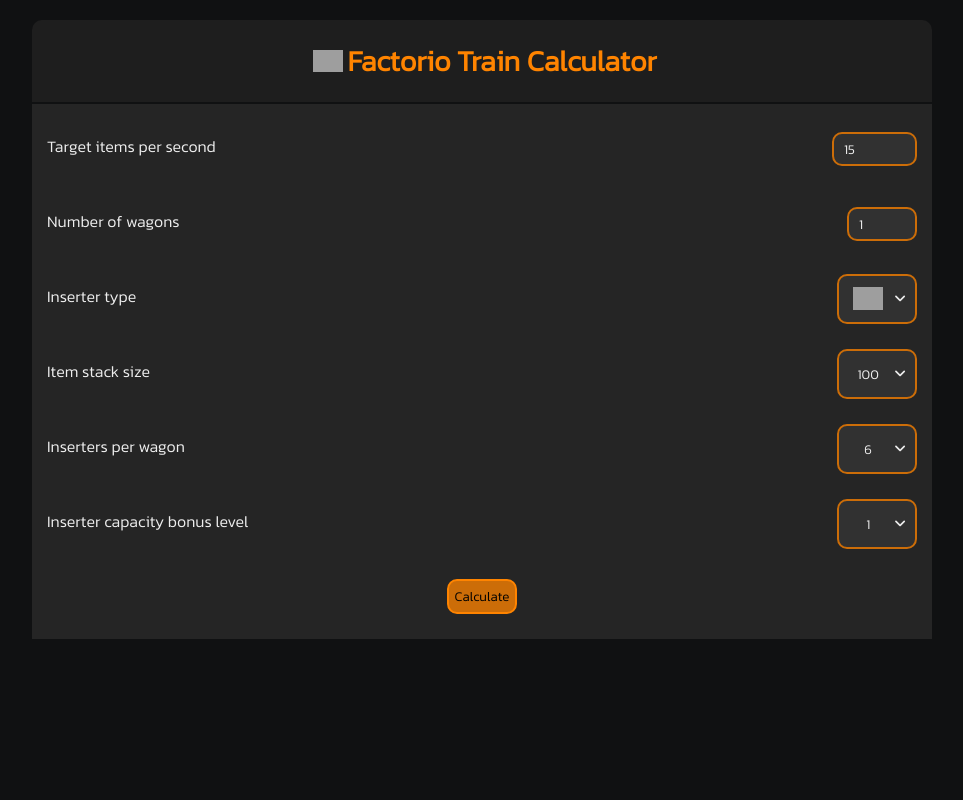
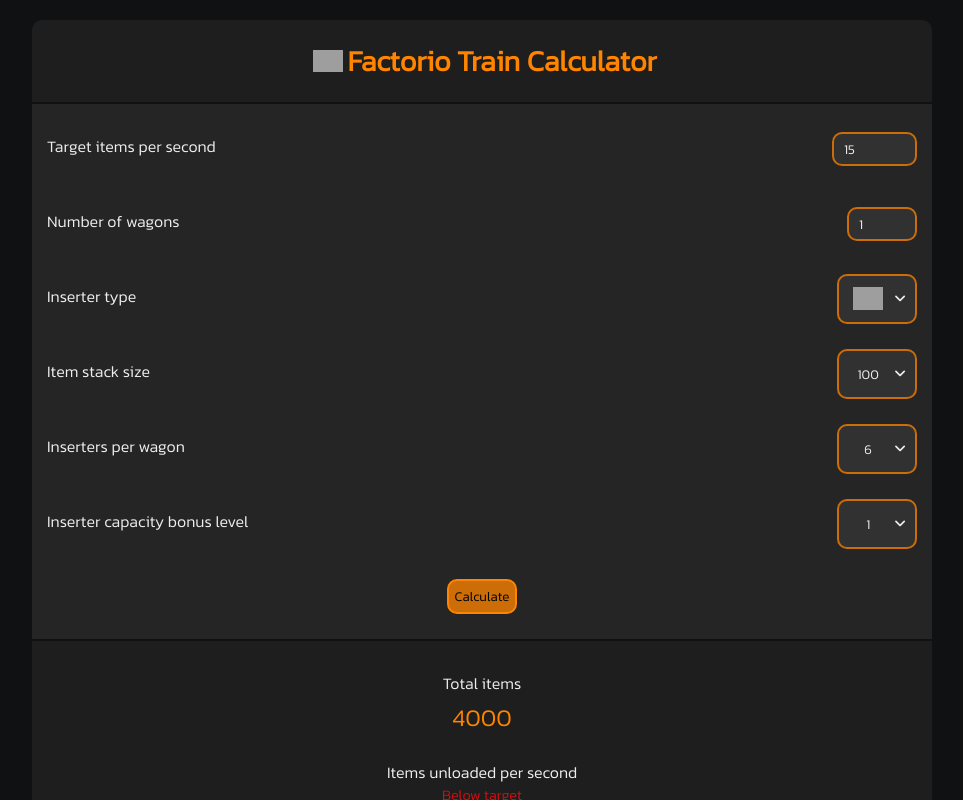
Before and after one commit to Artur-Lepczynski/Factorio-Train-Calculator, a React (Create React App) app: page / in a window 1280 px wide. Both pictures are taken after a click on the button "Calculate". Shown: the top 800 px of the page, without its empty margins (158-1121 px from the left). Built offline with nearby package versions, Linux system fonts and the light colour scheme; grey boxes are pictures that could not be loaded.

Commit message:
now displaying the result

```diff
--- a/src/App.tsx
+++ b/src/App.tsx
@@ -1,9 +1,27 @@
+import { useState } from "react";
 import style from "./App.module.css";
 
 import Icon from "./components/UI/Icon";
 import Form from "./components/form/Form";
+import Result from "./components/result/Result";
+
+export interface ResultData{
+  target: number;
+  itemQuantity: number;
+  itemsPerSecond: number;
+  loadTime: number;
+  supportTime: number;
+  travelTime: number;
+}
 
 function App() {
+
+  const [result, setResult] = useState<ResultData | null>(null)
+
+  function handleResultCalc(result: ResultData){
+    setResult(result);
+  }
+
   return (
     <div className={style.app}>
       <div className={style.wrapper}>
@@ -15,7 +33,8 @@
           />
           <h1>Factorio Train Calculator</h1>
         </div>
-        <Form/>
+        <Form onCalc={handleResultCalc}/>
+        <Result result={result} />
       </div>
     </div>
   );
--- a/src/components/form/Form.tsx
+++ b/src/components/form/Form.tsx
@@ -4,6 +4,7 @@
 
 import formData from "../../data/formData.json";
 import Button from "../UI/Button";
+import { ResultData } from "../../App";
 
 interface FormData {
   target: number | string;
@@ -22,7 +23,11 @@
   | "inserterNumber"
   | "capacityBonus";
 
-export default function Form() {
+  interface FormProps{
+    onCalc: (result: ResultData)=>void;
+  }
+
+export default function Form(props: FormProps) {
   const [formInputData, setFormInputData] = useState<FormData>({
     target: 15,
     wagons: 1,
@@ -81,15 +86,15 @@
       const supportTime = itemQuantity / +formInputData.target;
       const travelTime = supportTime - loadTime * 2;
 
-
-      console.log("items total:", itemQuantity);
-      console.log("items unloaded per second:", itemsPerSecond);
-      console.log("time to unload:", loadTime);
-
-      console.log("time with resources (support time):", supportTime);
-      console.log("time to travel (2 ways):", travelTime);
+      props.onCalc({
+        target: +formInputData.target,
+        itemQuantity,
+        itemsPerSecond,
+        loadTime,
+        supportTime,
+        travelTime
+      });
     }
-
   }
 
   return (
--- /dev/null
+++ b/src/components/result/Result.module.css
@@ -0,0 +1,36 @@
+.wrapper{
+  width: 100%;
+  padding: 5px 0px;
+}
+
+.no-result-text{
+  font-size: 1.3em;
+  text-align: center;
+}
+
+.result-wrapper{
+  margin: 20px 0px;
+}
+
+.result-item{
+  margin: 25px;
+}
+
+.result-description{
+  text-align: center;
+  margin: 0px;
+}
+
+.result-disclaimer{
+  margin: 0px;
+  text-align: center;
+  font-size: 0.9em;
+  color: var(--error-1)
+}
+
+.result-quantity{
+  margin: 5px;
+  color: var(--accent-2);
+  text-align: center;
+  font-size: 1.5em;
+}
--- /dev/null
+++ b/src/components/result/Result.tsx
@@ -0,0 +1,94 @@
+import style from "./Result.module.css";
+import { ResultData } from "../../App";
+
+interface ResultProps {
+  result: ResultData | null;
+}
+
+export default function Result(props: ResultProps) {
+  function getTimeString(totalSeconds: number) {
+    if (totalSeconds < 0) return "00:00.000";
+    const pad = (s: string) => (s.split(".")[0].length === 1 ? "0" + s : s);
+    const seconds = pad((totalSeconds % 60).toFixed(3));
+    const minutes = pad(Math.floor((totalSeconds / 60) % 60) + "");
+    const hours = pad(Math.floor(totalSeconds / 3600) + "");
+    return (
+      (hours === "00" ? "" : hours + ":") +
+      (minutes === "00" ? "" : minutes + ":") +
+      seconds
+    );
+  }
+
+  return (
+    <div className={style.wrapper}>
+      {!props.result && (
+        <p className={style["no-result-text"]}>
+          There are no results just yet!
+        </p>
+      )}
+      {props.result && (
+        <div className={style["result-wrapper"]}>
+          <div className={style["result-item"]}>
+            <p className={style["result-description"]}>Total items</p>
+            <p className={style["result-quantity"]}>
+              {props.result.itemQuantity}
+            </p>
+          </div>
+
+          <div className={style["result-item"]}>
+            <p className={style["result-description"]}>
+              Items unloaded per second
+            </p>
+            {props.result.itemsPerSecond < props.result.target && (
+              <p className={style["result-disclaimer"]}>Below target</p>
+            )}
+            <p className={style["result-quantity"]}>
+              {props.result.itemsPerSecond.toFixed(2)}
+            </p>
+          </div>
+
+          <div className={style["result-item"]}>
+            <p className={style["result-description"]}>Time needed to unload</p>
+            <p className={style["result-quantity"]}>
+              {getTimeString(props.result.loadTime)}
+            </p>
+          </div>
+
+          <div className={style["result-item"]}>
+            <p className={style["result-description"]}>
+              Resources available for
+            </p>
+            {props.result.itemsPerSecond < props.result.target && (
+              <p className={style["result-disclaimer"]}>
+                Time shown for target speed. Real speed is lower. Resource
+                availability time at that rate is equal to the unload time
+              </p>
+            )}
+            <p className={style["result-quantity"]}>
+              {getTimeString(props.result.supportTime)}
+            </p>
+          </div>
+
+          <div className={style["result-item"]}>
+            <p className={style["result-description"]}>Two way travel time</p>
+            {props.result.travelTime < 0 && (
+              <p className={style["result-disclaimer"]}>
+                No time for train travel. Unload speed must be increased
+              </p>
+            )}
+            <p className={style["result-quantity"]}>
+              {getTimeString(props.result.travelTime)}
+            </p>
+          </div>
+
+          <div className={style["result-item"]}>
+            <p className={style["result-description"]}>One way travel time</p>
+            <p className={style["result-quantity"]}>
+              {getTimeString(props.result.travelTime / 2)}
+            </p>
+          </div>
+        </div>
+      )}
+    </div>
+  );
+}
--- a/src/index.css
+++ b/src/index.css
@@ -10,6 +10,8 @@
 
   --accent-1:#cc6d08;
   --accent-2:#ff8400;
+
+  --error-1: rgb(214, 14, 14);
 }
 
 body {
```
